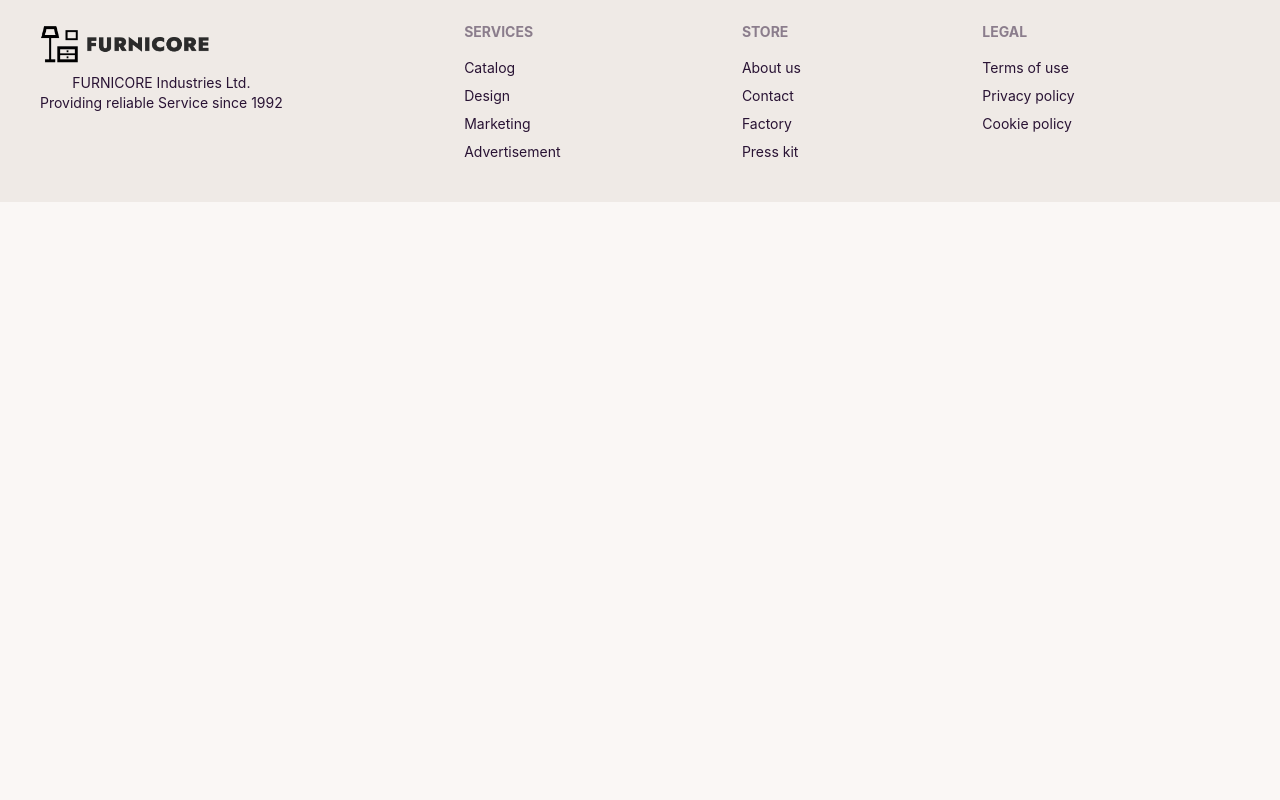
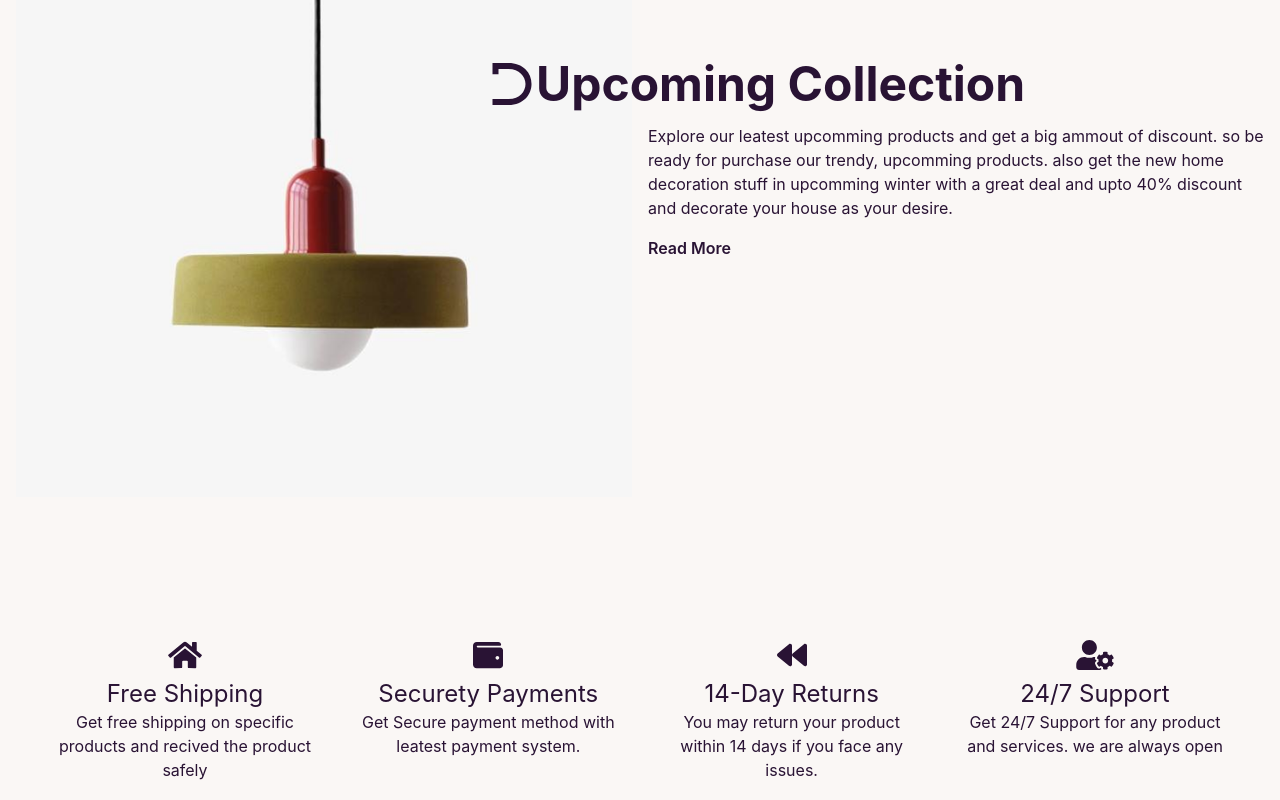
Before and after one commit to redoykhan28/furnicore-client, a React (Create React App) app: page / in a window 1280 px wide. Shown: the part 1360-2160 px from the top of the page. Before the commit the page ends 1562 px from the top, so only its background shows below. Built offline with nearby package versions, Linux system fonts and the light colour scheme; no server answers.

Commit message:
upcomming collection section added

```diff
--- a/src/Pages/Home/Home/Home.js
+++ b/src/Pages/Home/Home/Home.js
@@ -3,6 +3,7 @@ import Banner from '../Banner/Banner';
 import Categories from '../Categories/Categories';
 import LeatestProduct from '../LeatesProduct/LeatestProduct';
 import Service from '../Service/Service';
+import UpcomingCollection from '../UpcomingCollection/UpcomingCollection';
 
 
 const Home = () => {
@@ -22,6 +23,10 @@ const Home = () => {
             </section>
 
             <section className='my-20'>
+                <UpcomingCollection></UpcomingCollection>
+            </section>
+
+            <section className='my-20'>
                 <Service></Service>
             </section>
 
--- /dev/null
+++ b/src/Pages/Home/UpcomingCollection/UpcomingCollection.js
@@ -0,0 +1,31 @@
+import React from 'react';
+import { FaCircleNotch, FaDyalog } from 'react-icons/fa';
+import { Link } from 'react-router-dom';
+import img from '../../../Assets/upcoming collection/banner-1.jpg'
+const UpcomingCollection = () => {
+    return (
+        <div>
+            <div className="hero min-h-screen bg-base-100">
+                <div className="hero-content flex-col lg:flex-row">
+                    <div className='lg:w-1/2'>
+                        <img src={img} alt="img" />
+                    </div>
+                    <div className='lg:w-1/2'>
+                        <div className='flex text-5xl lg:-ml-40 items-center'>
+                            <FaDyalog className='hidden lg:block' />
+                            <h1 className="text-5xl font-bold">Upcoming Collection</h1>
+                        </div>
+                        <div className='my-4'>
+                            <p className=" text-grey-400 text-start">Explore our leatest upcomming products and get a big ammout of discount. so be ready for purchase our trendy, upcomming products. also get the new home decoration stuff in upcomming winter with a great deal and upto 40% discount and decorate your house as your desire.</p>
+                        </div>
+                        <div className='text-start font-semibold hover:underline'>
+                            <Link className="mt-6">Read More</Link>
+                        </div>
+                    </div>
+                </div>
+            </div>
+        </div>
+    );
+};
+
+export default UpcomingCollection;
```
Also changed, not shown: src/Assets/upcoming collection/banner-1.jpg (added).
